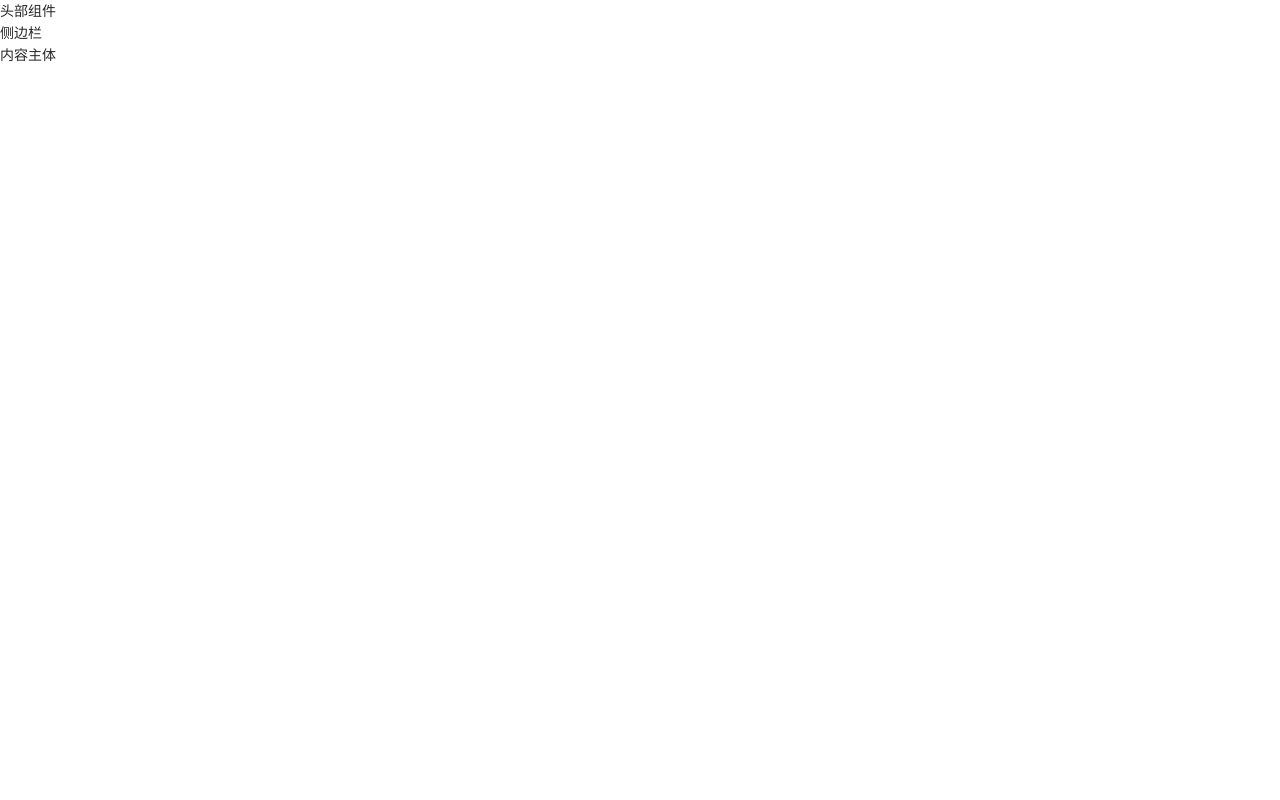
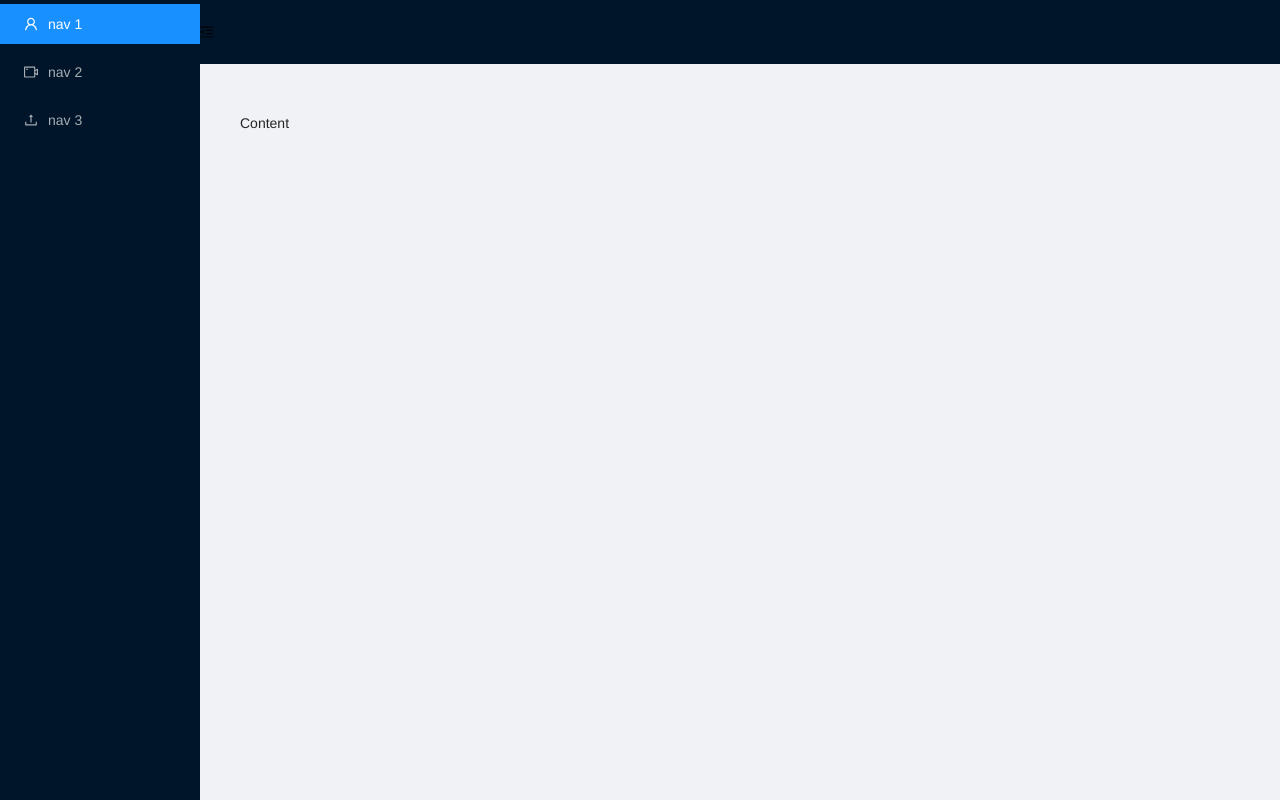
Before and after one commit to Calvin66/react-admin-template, a React app: page /#/error/404 in a window 1280 px wide. Built offline with nearby package versions, Linux system fonts and the light colour scheme.

Commit message:
feat:布局

```diff
--- /dev/null
+++ b/src/layout/components/Sider/components/SubMenu/index.jsx
@@ -0,0 +1,76 @@
+/*
+ * @Descripttion: 菜单栏
+ * @version:
+ * @Author: Calvin
+ * @Date: 2021-09-08 21:54:06
+ */
+
+import React, { Component } from 'react';
+import { Menu, Switch } from 'antd';
+import { MailOutlined, AppstoreOutlined, SettingOutlined } from '@ant-design/icons';
+
+const { SubMenu } = Menu;
+
+class SiderMenu extends Component {
+  state = {
+    theme: 'dark',
+    current: '1',
+  };
+
+  changeTheme = (value) => {
+    this.setState({
+      theme: value ? 'dark' : 'light',
+    });
+  };
+
+  handleClick = (e) => {
+    console.log('click ', e);
+    this.setState({
+      current: e.key,
+    });
+  };
+
+  render() {
+    return (
+      <>
+        <Switch
+          checked={this.state.theme === 'dark'}
+          onChange={this.changeTheme}
+          checkedChildren="Dark"
+          unCheckedChildren="Light" />
+        <br />
+        <br />
+        <Menu
+          theme={this.state.theme}
+          onClick={this.handleClick}
+          style={{ width: 256 }}
+          defaultOpenKeys={['sub1']}
+          selectedKeys={[this.state.current]}
+          mode="inline">
+          <SubMenu key="sub1" icon={<MailOutlined />} title="Navigation One">
+            <Menu.Item key="1">Option 1</Menu.Item>
+            <Menu.Item key="2">Option 2</Menu.Item>
+            <Menu.Item key="3">Option 3</Menu.Item>
+            <Menu.Item key="4">Option 4</Menu.Item>
+          </SubMenu>
+          <SubMenu key="sub2" icon={<AppstoreOutlined />} title="Navigation Two">
+            <Menu.Item key="5">Option 5</Menu.Item>
+            <Menu.Item key="6">Option 6</Menu.Item>
+            <SubMenu key="sub3" title="Submenu">
+              <Menu.Item key="7">Option 7</Menu.Item>
+              <Menu.Item key="8">Option 8</Menu.Item>
+            </SubMenu>
+          </SubMenu>
+          <SubMenu key="sub4" icon={<SettingOutlined />} title="Navigation Three">
+            <Menu.Item key="9">Option 9</Menu.Item>
+            <Menu.Item key="10">Option 10</Menu.Item>
+            <Menu.Item key="11">Option 11</Menu.Item>
+            <Menu.Item key="12">Option 12</Menu.Item>
+          </SubMenu>
+        </Menu>
+      </>
+    );
+  }
+}
+
+export default SiderMenu;
--- a/src/layout/components/Sider/index.jsx
+++ b/src/layout/components/Sider/index.jsx
@@ -6,10 +6,11 @@
  */
 
 import React from 'react';
+import SubMenu from './components/SubMenu';
 
 const Sider = () => (
   <div>
-    侧边栏
+    <SubMenu />
   </div>
 );
 
--- a/src/layout/index.jsx
+++ b/src/layout/index.jsx
@@ -5,17 +5,80 @@
  * @Date: 2021-09-07 21:05:07
  */
 
+// import React from 'react';
+// import Header from './components/Header';
+// import Sider from './components/Sider';
+// import Main from './components/Main.jsx';
+
+// const Layout = () => (
+//   <div>
+//     <Header />
+//     <Sider />
+//     <Main />
+//   </div>
+// );
+
+// export default Layout;
 import React from 'react';
-import Header from './components/Header';
-import Sider from './components/Sider';
-import Main from './components/Main.jsx';
+import { Layout, Menu } from 'antd';
+import {
+  MenuUnfoldOutlined,
+  MenuFoldOutlined,
+  UserOutlined,
+  VideoCameraOutlined,
+  UploadOutlined,
+} from '@ant-design/icons';
 
-const Layout = () => (
-  <div>
-    <Header />
-    <Sider />
-    <Main />
-  </div>
-);
+const { Header, Sider, Content } = Layout;
 
-export default Layout;
+class LayoutComponent extends React.Component {
+  state = {
+    collapsed: false,
+  };
+
+  toggle = () => {
+    this.setState({
+      collapsed: !this.state.collapsed,
+    });
+  };
+
+  render() {
+    return (
+      <Layout>
+        <Sider trigger={null} collapsible collapsed={this.state.collapsed}>
+          <div className="logo" />
+          <Menu theme="dark" mode="inline" defaultSelectedKeys={['1']}>
+            <Menu.Item key="1" icon={<UserOutlined />}>
+              nav 1
+            </Menu.Item>
+            <Menu.Item key="2" icon={<VideoCameraOutlined />}>
+              nav 2
+            </Menu.Item>
+            <Menu.Item key="3" icon={<UploadOutlined />}>
+              nav 3
+            </Menu.Item>
+          </Menu>
+        </Sider>
+        <Layout className="site-layout">
+          <Header className="site-layout-background" style={{ padding: 0 }}>
+            {React.createElement(this.state.collapsed ? MenuUnfoldOutlined : MenuFoldOutlined, {
+              className: 'trigger',
+              onClick: this.toggle,
+            })}
+          </Header>
+          <Content
+            className="site-layout-background"
+            style={{
+              margin: '24px 16px',
+              padding: 24,
+              minHeight: 280,
+            }}>
+            Content
+          </Content>
+        </Layout>
+      </Layout>
+    );
+  }
+}
+
+export default LayoutComponent;
```
Also changed, not shown: src/layout/components/Sider/components/Menu/index.jsx (deleted, +0 -18 lines), .eslintrc.js, src/layout/components/Sider/components/SubMenu/index.less (added).
